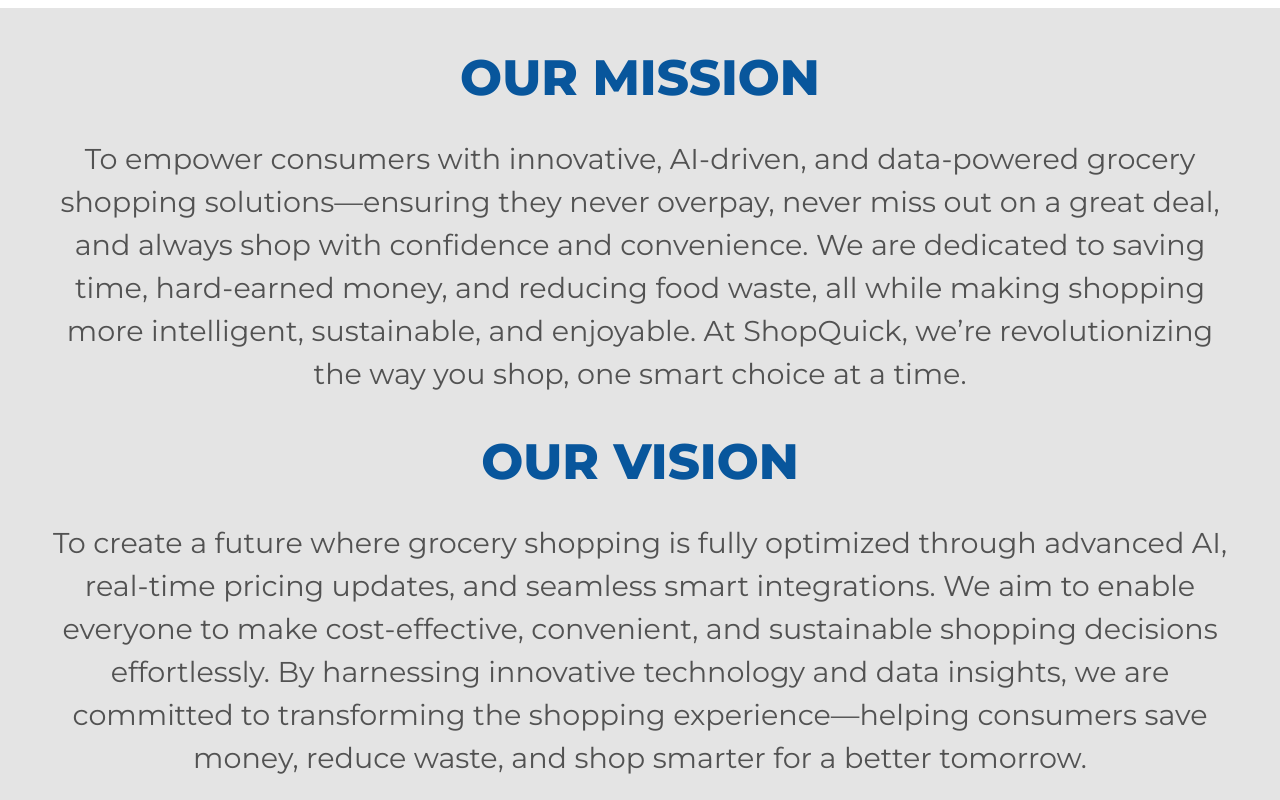
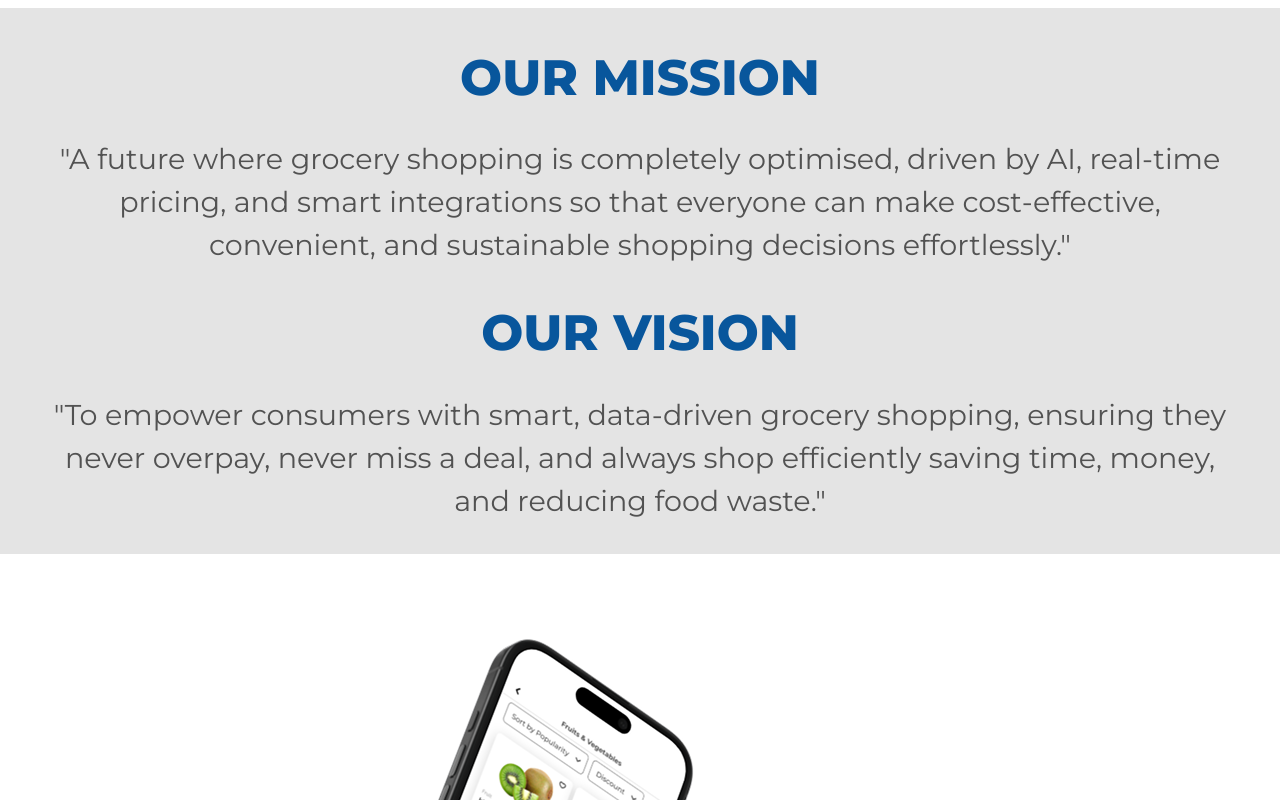
Before and after one commit to timiebi/shopquickC, a Next.js app: page /about in a window 1280 px wide. Shown: the part 1620-2420 px from the top of the page. Built offline with nearby package versions, Linux system fonts and the light colour scheme; no server answers.

Commit message:
text update

```diff
--- a/src/app/page.tsx
+++ b/src/app/page.tsx
@@ -1,5 +1,4 @@
 "use client";
-
 
 import { Carousel } from "@/modules/carousel";
 import { WaitlistModalComponent } from "@/modules/modal/waitlistModal";
@@ -13,7 +12,6 @@
    return (
       <div>
          <WaitlistModalComponent
-
             isOpen={formOpen}
             onClose={() => setFormOpen(false)}
             setFormOpen={setFormOpen}
@@ -26,11 +24,14 @@
                         Say Goodbye To Overpaying On Groceries. Say Hello To Smart Savings.
                      </h1>
                      <p className="text-[20px] md:text-[22.02px] font-[500] text-[#1C1C1C] max-w-[348px] m-auto md:mx-0 md:max-w-[583px] mb-[2rem] md:text-left text-center">
-                        Shopquick helps you save 1000+ a year on groceries with real-time price
-                        comparisons, Ai powered personalized deals and seamless checkout across
-                        multiple supermarkets
+                        Shopquick helps you save over a £1000+ annually on groceries with real-time
+                        price comparisons, AI powered personalised deals and seamless checkout
+                        across multiple supermarkets
                      </p>
-                     <button  onClick={() => setFormOpen(true)} className="cursor-pointer hidden md:block bg-[#08569C] text-[white] text-[22.65px] font-[600] rounded-[11.9px] py-[16.76px] px-[20px]">
+                     <button
+                        onClick={() => setFormOpen(true)}
+                        className="cursor-pointer hidden md:block bg-[#08569C] text-[white] text-[22.65px] font-[600] rounded-[11.9px] py-[16.76px] px-[20px]"
+                     >
                         SIGN UP FOR EARLY ACCESS
                      </button>
                   </div>
@@ -39,7 +40,10 @@
                      alt="shopQuickHero"
                      className="m-auto max-w-[348px] md:max-w-[622px]"
                   />
-                  <button  onClick={() => setFormOpen(true)} className="cursor-pointer md:hidden bg-[#08569C] text-[white] text-[1rem] font-[600] rounded-[11.9px] py-[16px] px-[20px] mb-[3rem]">
+                  <button
+                     onClick={() => setFormOpen(true)}
+                     className="cursor-pointer md:hidden bg-[#08569C] text-[white] text-[1rem] font-[600] rounded-[11.9px] py-[16px] px-[20px] mb-[3rem]"
+                  >
                      SIGN UP FOR EARLY ACCESS
                   </button>
                </div>
--- a/src/modules/about/missionVision.tsx
+++ b/src/modules/about/missionVision.tsx
@@ -8,12 +8,9 @@
                      OUR MISSION
                   </h1>
                   <p className="text-[14px] md:text-[28.65px] font-[400] text-[#525252] text-center">
-                     To empower consumers with innovative, AI-driven, and data-powered grocery
-                     shopping solutions—ensuring they never overpay, never miss out on a great deal,
-                     and always shop with confidence and convenience. We are dedicated to saving
-                     time, hard-earned money, and reducing food waste, all while making shopping
-                     more intelligent, sustainable, and enjoyable. At ShopQuick, we’re
-                     revolutionizing the way you shop, one smart choice at a time.
+                     "A future where grocery shopping is completely optimised, driven by AI,
+                     real-time pricing, and smart integrations so that everyone can make
+                     cost-effective, convenient, and sustainable shopping decisions effortlessly."
                   </p>
                </div>
                <div>
@@ -21,12 +18,9 @@
                      OUR VISION
                   </h1>
                   <p className="text-[14px] md:text-[28.65px] font-[400] text-[#525252] text-center">
-                     To create a future where grocery shopping is fully optimized through advanced
-                     AI, real-time pricing updates, and seamless smart integrations. We aim to
-                     enable everyone to make cost-effective, convenient, and sustainable shopping
-                     decisions effortlessly. By harnessing innovative technology and data insights,
-                     we are committed to transforming the shopping experience—helping consumers save
-                     money, reduce waste, and shop smarter for a better tomorrow.
+                     "To empower consumers with smart, data-driven grocery shopping, ensuring they
+                     never overpay, never miss a deal, and always shop efficiently saving time,
+                     money, and reducing food waste."
                   </p>
                </div>
             </div>
--- a/src/modules/footer.tsx
+++ b/src/modules/footer.tsx
@@ -4,7 +4,7 @@
     return (
         <footer>
             {/*<div className="max-w-[1200px] m-auto">*/}
-            <img src="/assets/footer.png" alt="footer" className="w-full md:block hidden"/>
+            {/* <img src="/assets/footer.png" alt="footer" className="w-full md:block hidden"/> */}
              {/* <img src="/mobilenav .svg" alt="footer" className="w-full md:hidden"/> */}
             {/*</div>*/}
             <div className="bg-[#D6D6D6] md:mb-0 mb-10 py-[19px] md:px-[100px] flex items-center md:justify-between md:flex-row flex-col justify-center">
```
Lines whose indentation alone changed are shown as unchanged.
